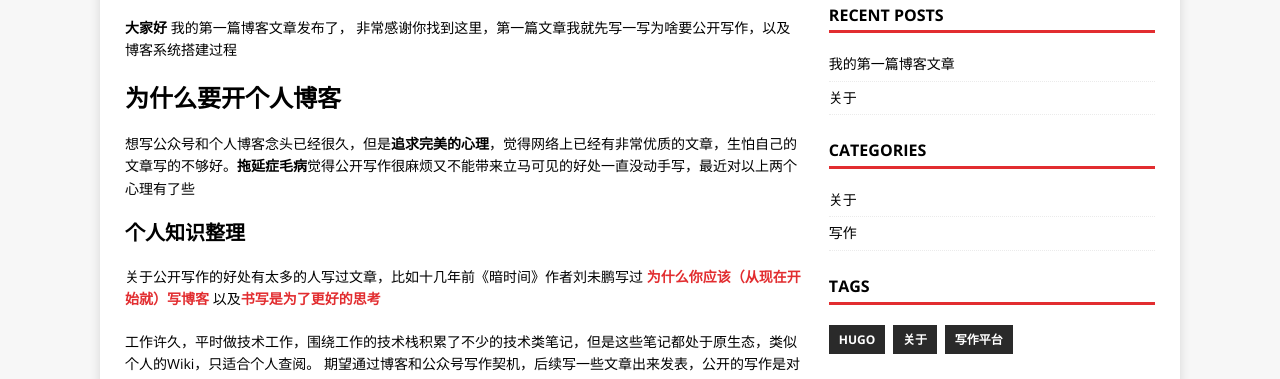
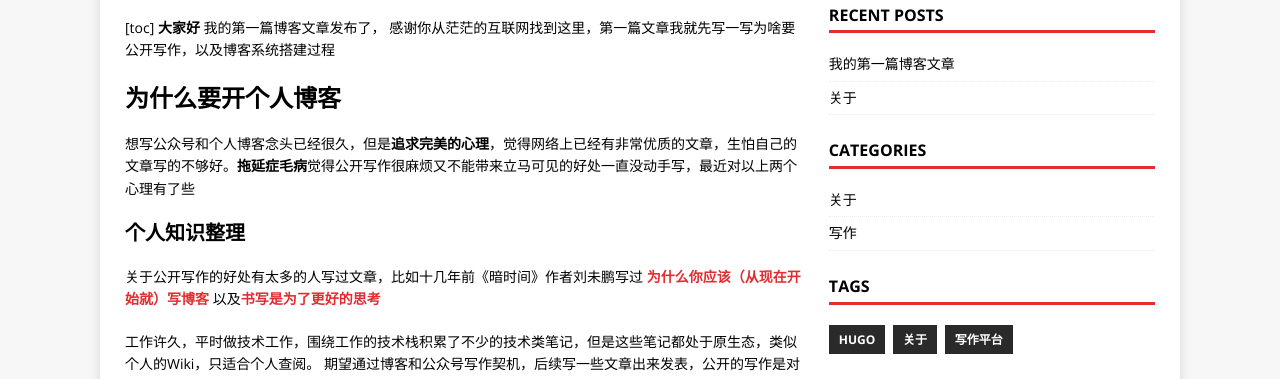
Before and after one commit to AarenWang/AarenWang.github.io, a plain HTML site: page posts/my-first-post/index.html in a window 1280 px wide. Shown: the part 332-711 px from the top of the page. Drawn offline with nearby package versions, Linux system fonts and the light colour scheme; a script that the page names is missing.

Commit message:
更新文章

```diff
--- a/posts/my-first-post/index.html
+++ b/posts/my-first-post/index.html
@@ -66,7 +66,8 @@
 </div></div>
 		</header>
 		<div class="content post__content clearfix">
-			<p><strong>大家好</strong> 我的第一篇博客文章发布了， 非常感谢你找到这里，第一篇文章我就先写一写为啥要公开写作，以及博客系统搭建过程</p>
+			<p>[toc]
+<strong>大家好</strong> 我的第一篇博客文章发布了， 感谢你从茫茫的互联网找到这里，第一篇文章我就先写一写为啥要公开写作，以及博客系统搭建过程</p>
 <h2 id="为什么要开个人博客">为什么要开个人博客</h2>
 <p>想写公众号和个人博客念头已经很久，但是<strong>追求完美的心理</strong>，觉得网络上已经有非常优质的文章，生怕自己的文章写的不够好。<strong>拖延症毛病</strong>觉得公开写作很麻烦又不能带来立马可见的好处一直没动手写，最近对以上两个心理有了些</p>
 <h3 id="个人知识整理">个人知识整理</h3>
```
